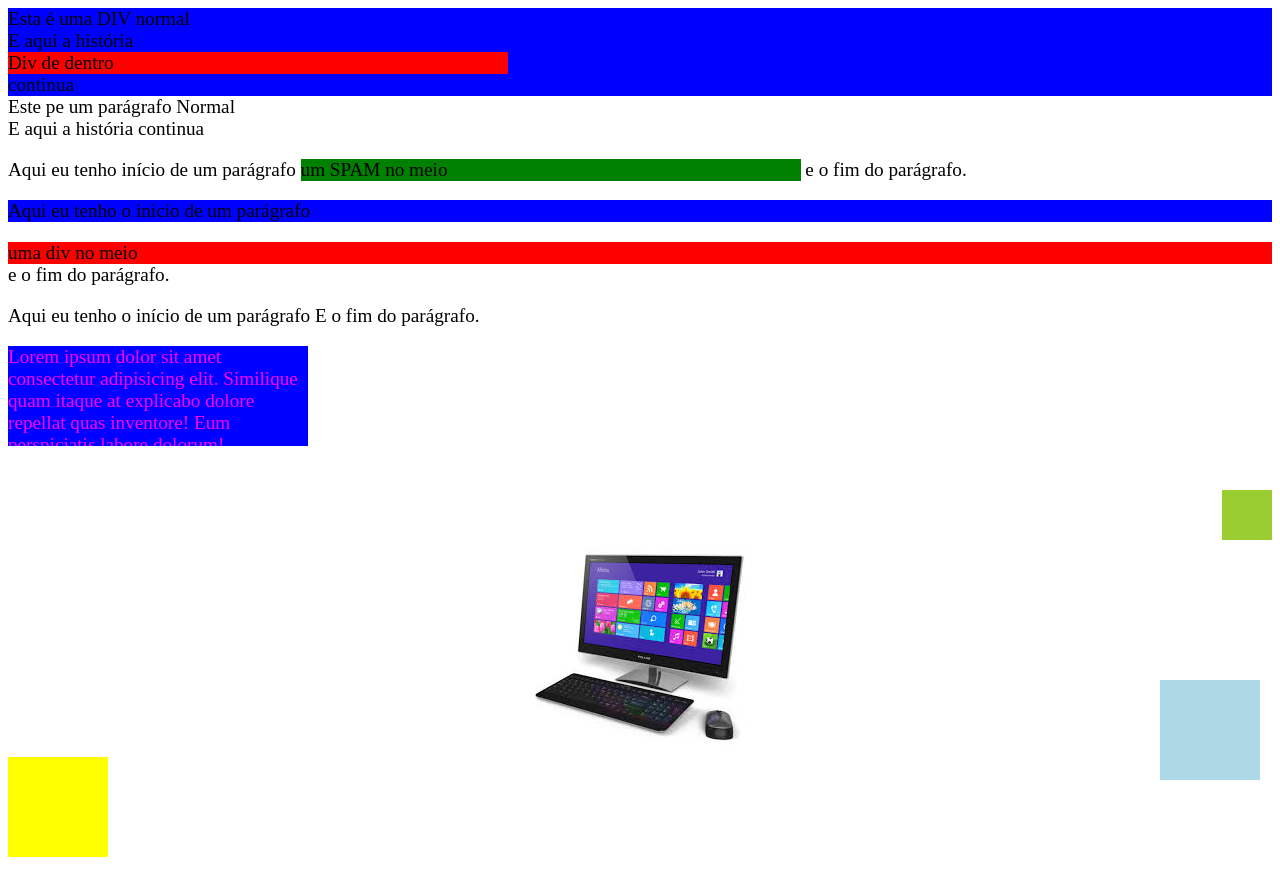
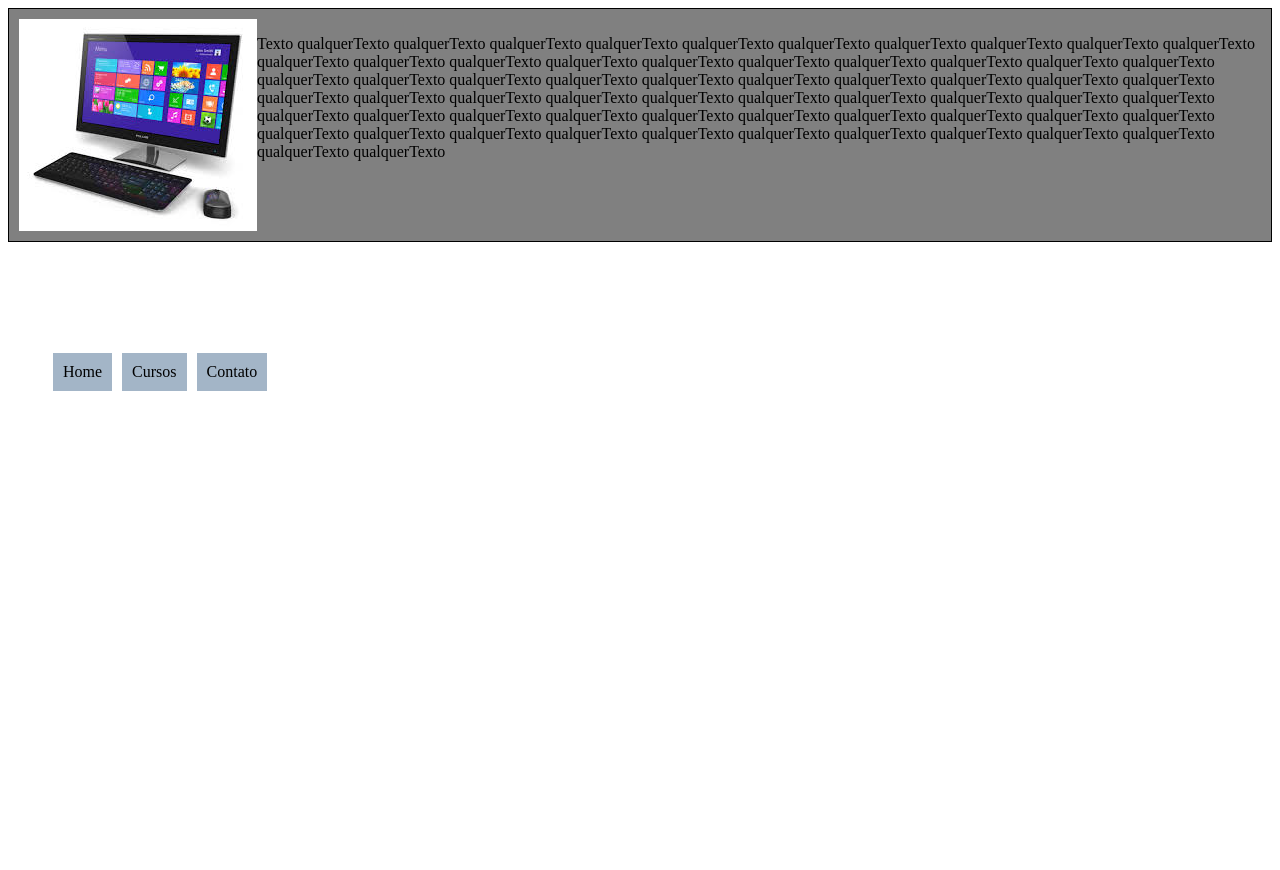
Before and after one commit to Hersonmei/ProgBR, a plain HTML site: page index.html in a window 1280 px wide. After the commit the page ends 800 px from the top, so only its background shows below. Drawn offline with Linux system fonts and the light colour scheme.

Commit message:
Aula float

```diff
--- a/index.html
+++ b/index.html
@@ -1,137 +1,67 @@
 <!DOCTYPE html>
-<html>
+<html lang="en">
 <head>
-        <title>Minha Primeira Página</title>
-        <meta charset="utf-8">
+    <title>Aula Float</title>
+    <meta charset="UTF-8">
+    <style>
+        body{
+            font-size: 1.2erm
+        }
 
-        <Style type="text/css">
-
-                body{
-                    font-size: 1.2rem;
+        #i5{
+            float: left;
 
         }
 
-               #conteiner{
-                   color: magenta;
-                   background-color: blue;
-                   width: 300px;
-                   height: 100px;
-
-                   overflow:auto;
+        p{
+            clear: none;
         }
 
-               #quadrado{
-                   width: 50px;
-                   height: 50px;
-                   background-color: yellowgreen;
-
-                   margin-left:auto;
-               }
-
-               #display{
-                   text-align: center;
-               }
-
-               .bola{
-                   width: 100px;
-                   height: 100px;
-                   display: inline-block;
-                   position: static;
-                }
-
-                .bg-lightblue{
-                    background-color: lightblue;
-                }
-
-                .bg-yellow{
-                    background-color: yellow;
-                }
-
-                .static{
-                    position: static;
-                }
-
-                .relative{
-                    position: relative;
+        div{
+            border: 1px solid black;
+            overflow:auto;
+            padding: 10px;
+            background-color: gray;
+            overflow: auto;
 
         }
 
-                .fixed{
-                    position: fixed;
-                    right: 20px;
-                    bottom: 20px;
-                }
-
-                .ret{
-                    width: 100px;
-                    height: ss;
-
+        li{
+            float: left;
+            list-style: none;
+            padding: 10px;
+            background-color: #a3b5c7;
+            margin: 5px;
         }
 
 
+    </style>
 
 
-        </Style>
-
 </head>
-
 <body>
-
-            <div style="background-color: blue">
-
-                <div> Esta é uma DIV normal</div>
-                <div> E aqui a história<div style="background-color: red; width: 500px">Div de dentro</div> continua </div>
-
-            </div>
 
     <div>
 
-                <p style="margin: 0"> Este pe um parágrafo Normal</p>
-                <p style="margin: 0"> E aqui a história continua</p>
+        <img id="i5" src="./pc.jpg">
+        <p>
+            Texto qualquerTexto qualquerTexto qualquerTexto qualquerTexto qualquerTexto qualquerTexto qualquerTexto qualquerTexto qualquerTexto qualquerTexto qualquerTexto qualquerTexto qualquerTexto qualquerTexto qualquerTexto qualquerTexto qualquerTexto qualquerTexto qualquerTexto qualquerTexto qualquerTexto qualquerTexto qualquerTexto qualquerTexto qualquerTexto qualquerTexto qualquerTexto qualquerTexto qualquerTexto qualquerTexto qualquerTexto qualquerTexto qualquerTexto qualquerTexto qualquerTexto qualquerTexto qualquerTexto qualquerTexto qualquerTexto qualquerTexto qualquerTexto qualquerTexto qualquerTexto qualquerTexto qualquerTexto qualquerTexto qualquerTexto qualquerTexto qualquerTexto qualquerTexto qualquerTexto qualquerTexto qualquerTexto qualquerTexto qualquerTexto qualquerTexto qualquerTexto qualquerTexto qualquerTexto qualquerTexto qualquerTexto qualquerTexto
+
+        </p>
 
     </div>
 
 
-            <p>
-
-                Aqui eu tenho início de um parágrafo <span style="background-color: green; width: 500px; display: inline-block;"> um SPAM no meio</span> e o fim do parágrafo.
+        <br><br><br><br><br>
+        <ul>
+            <li>Home</li>
+            <li>Cursos</li>
+            <li>Contato</li>
 
 
-            </p>
 
-            <p style="background-color: blue">
-                Aqui eu tenho o inicio de um parágrafo <div style="background-color: red"> uma div no meio</div> e o fim do parágrafo.
+        </ul>
 
-            </p>
-
-            <p>
-                Aqui eu tenho o início de um parágrafo <img src="pc.jpg" style="width: 400px; display: none"> E o fim do parágrafo.
-
-            </p>
-
-
-            <div id="conteiner">
-                Lorem ipsum dolor sit amet consectetur adipisicing elit. Similique quam itaque at explicabo dolore repellat quas inventore! Eum perspiciatis labore dolorum! Accusantium non quisquam magni quam, consequuntur in nulla doloremque.
-
-            </div>
-            <br><br>
-
-
-            <div id="quadrado">
-              </div>
-
-             <div id="display">
-             <img src="/pc.jpg">
-
-            </div>
-
-            <div class="fixed bola bg-lightblue">
-            </div>
-
-           <div class="relative bola bg-yellow">
-
-
-          </div>
 
 
 
```
Lines whose indentation alone changed are shown as unchanged.
